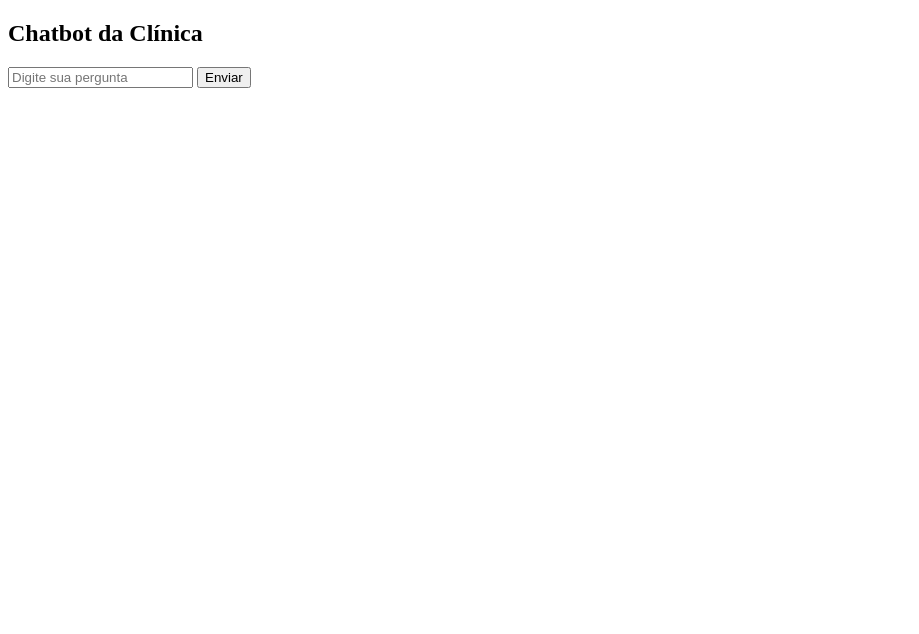
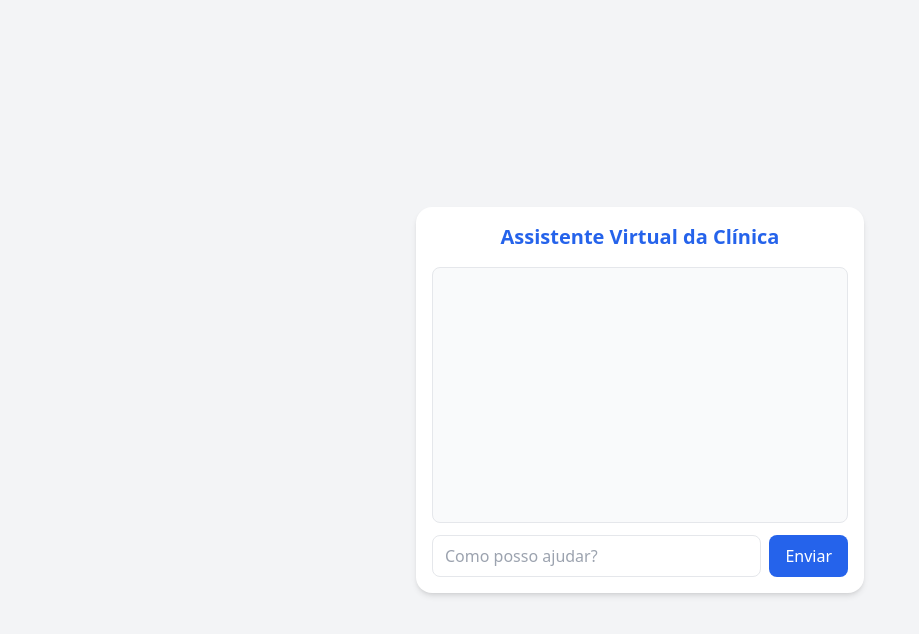
Before and after one commit to MarWag12/chatbot-inteligente, a website: page public/index.html in a window 1280 px wide. Shown: the whole page, without its empty margins (0-919 px from the left). Drawn offline with nearby package versions, Linux system fonts and the light colour scheme.

Commit message:
mudando o front

```diff
--- a/public/index.html
+++ b/public/index.html
@@ -3,12 +3,26 @@
 <head>
   <meta charset="UTF-8" />
   <title>Chatbot Clínica</title>
+  <script src="https://cdn.tailwindcss.com"></script>
 </head>
-<body>
-  <h2>Chatbot da Clínica</h2>
-  <div id="chat"></div>
-  <input id="userInput" placeholder="Digite sua pergunta" />
-  <button onclick="enviarPergunta()">Enviar</button>
+<body class="bg-gray-100 flex items-center justify-center min-h-screen">
+  <div class="w-full max-w-md p-4 bg-white rounded-2xl shadow-md">
+    <h2 class="text-xl font-bold text-blue-600 text-center mb-4">Assistente Virtual da Clínica</h2>
+
+    <div id="chat" class="h-64 overflow-y-auto bg-gray-50 border p-3 rounded-lg mb-3 space-y-2">
+      <!-- Mensagens aparecem aqui -->
+    </div>
+
+    <div class="flex space-x-2">
+      <input id="userInput"
+             class="flex-grow border rounded-lg px-3 py-2 focus:outline-none focus:ring-2 focus:ring-blue-400"
+             placeholder="Como posso ajudar?" />
+      <button onclick="enviarPergunta()"
+              class="bg-blue-600 text-white px-4 py-2 rounded-lg hover:bg-blue-700 transition">
+        Enviar
+      </button>
+    </div>
+  </div>
 
   <script src="chatbot.js"></script>
 </body>
```
